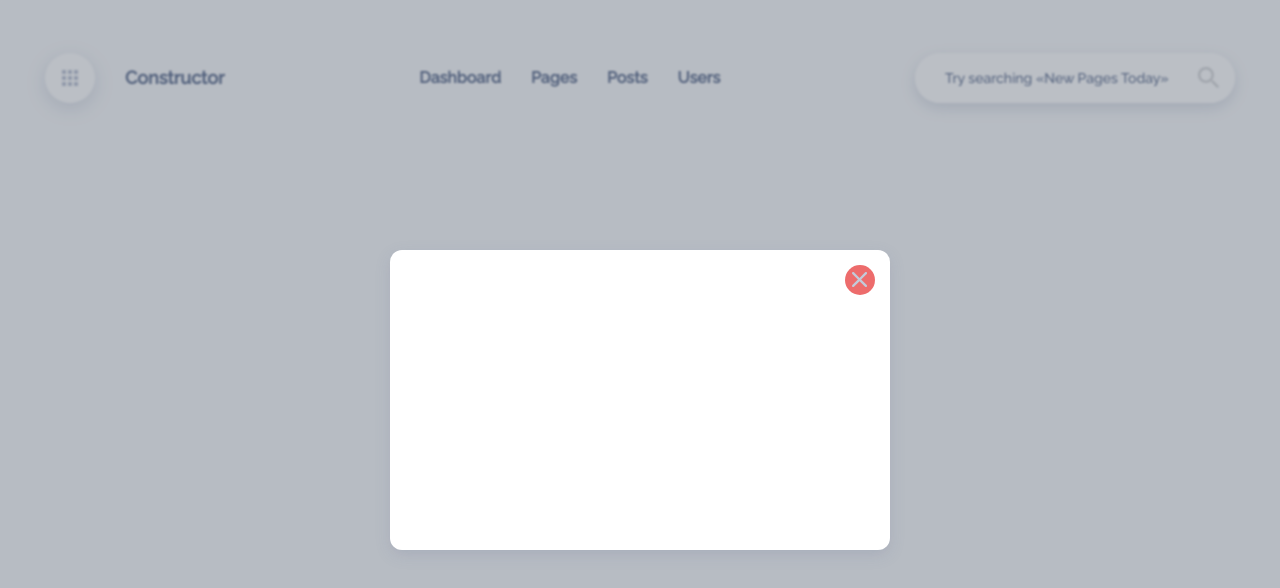
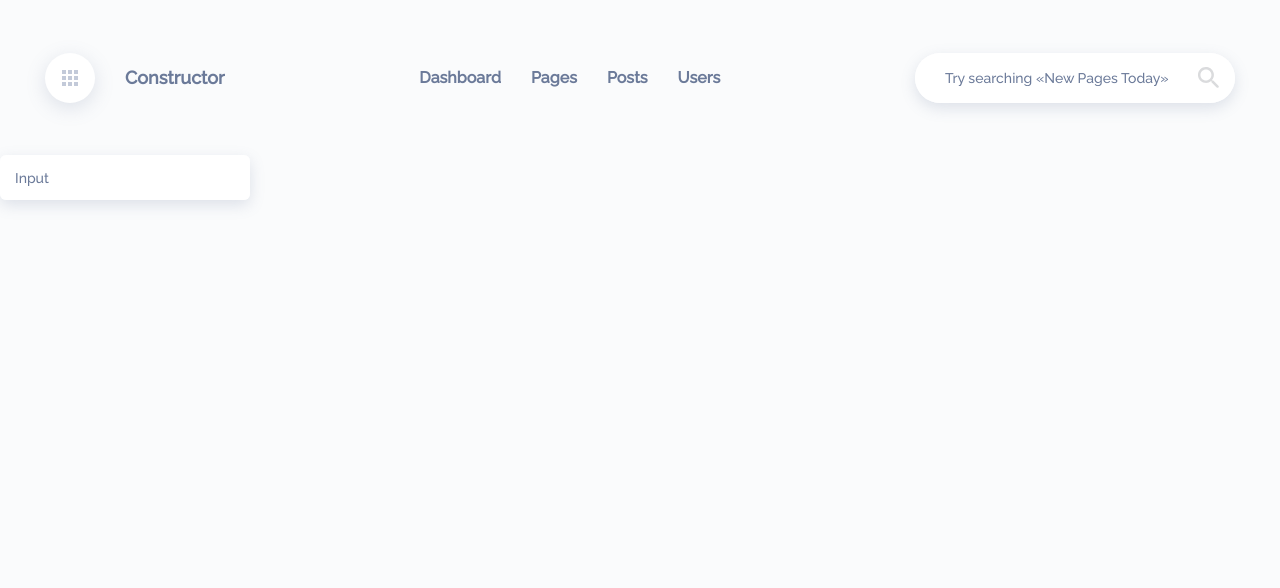
Before and after one commit to saba1101/content-management-react, a React (Vite) app: page / in a window 1280 px wide. Shown: the top 588 px of the page. Built offline with nearby package versions, Linux system fonts and the light colour scheme.

Commit message:
input component addition....

```diff
--- a/src/App.jsx
+++ b/src/App.jsx
@@ -1,10 +1,16 @@
 import { BrowserRouter,Routes,Route,Link } from 'react-router-dom'
 import Home from '@/views/Home/Home.jsx'
 import Header from '@/components/common/header/Header.jsx'
+import { Auth } from './views/authorization/Auth'
+import { useSelector } from 'react-redux'
 
 const App = () => {
+  const { Authorized } = useSelector(state => state.UserStore)
+
   return (
     <>
+    {
+      Authorized ?
         <BrowserRouter>
           <Header/>
           <main>
@@ -13,6 +19,9 @@ const App = () => {
             </Routes>
           </main>
         </BrowserRouter>
+      : <Auth/>
+
+    }
     </>
   )
 }
--- /dev/null
+++ b/src/components/reusable/input/Input.jsx
@@ -0,0 +1,45 @@
+import { useState } from 'react'
+
+import('./Input.scss')
+
+const Input = (
+    props = {
+        placeholder : "Placeholder",
+        name : "",
+        id: "",
+        type : "",
+        value : ""
+    }
+) => {
+
+    const [focused,setFocused] = useState(false)
+
+    const Typing = (event) => {
+        props.Typing(event.target.value)
+    }
+
+    return (
+        <div className="input_wrapper">
+            <input
+                className={`${focused ? 'focused' : ''}`}
+                type={props.type ?? 'text'}
+                name={props.name}
+                id={props.id}
+                placeholder={props.placeholder}
+                onChange={Typing}
+                onFocus={() => setFocused(true)}
+                onBlur={() => setFocused(false)}
+                value={props.value}
+                spellCheck={false}
+            />
+            <div
+                className={
+                    `undeline ${focused ? 'focused' : ''}`
+                }
+            >
+            </div>
+        </div>
+    )
+}
+
+export default Input
--- /dev/null
+++ b/src/components/reusable/input/Input.scss
@@ -0,0 +1,39 @@
+.input_wrapper{
+    width: 100%;
+    height: 2.8125rem;
+    overflow: hidden;
+    position: relative;
+    border-radius: 0.375rem;
+    box-shadow: $main_box_shadow;
+
+    input{
+        width: 100%;
+        height: 100%;
+        padding: 0 0.9375rem;
+        font-size: 0.9375rem;
+        color: $main_text_color;
+
+        &::placeholder{
+            color: $main_text_color;
+            font-size: 0.875rem;
+        }
+    }
+
+    .undeline{
+        width: 0.0625rem;
+        height: 0.0625rem;
+        position: absolute;
+        bottom: 0;
+        left: 50%;
+        transform: translate(-50%,0);
+        background: $main_purple;
+        transition: $main_transition;
+        opacity: 0;
+
+        &.focused{
+            width: calc(100% + (0.125rem * 2));
+            opacity: .5;
+        }
+    }
+
+}
--- a/src/components/reusable/modal/Popup.jsx
+++ b/src/components/reusable/modal/Popup.jsx
@@ -7,12 +7,14 @@ const Popup = (props = {visible: false,slot:null, title: ''}) => {
         return <div className="popup_content_body"> {props.slot} </div>
     }
 
+    const Close_Popup = () => props.closePopup(!props.visible)
+
     return (
         <div className="modal_overlay">
             {
                 props.visible ?
                     <div className="popup">
-                        <div className="close_action">
+                        <div className="close_action" onClick={Close_Popup}>
                             <img src={IconClose} alt="" />
                         </div>
                         <div className="popup_content">
--- a/src/components/reusable/modal/Popup.scss
+++ b/src/components/reusable/modal/Popup.scss
@@ -7,6 +7,7 @@
     left: 0;
     background: rgba($base_dark,.3);
     backdrop-filter: blur(0.0625rem);
+    z-index: 100;
     @include centerEl;
 
 
--- a/src/redux/user/userStore.js
+++ b/src/redux/user/userStore.js
@@ -3,8 +3,10 @@ import { createSlice } from "@reduxjs/toolkit";
 export const userStore = createSlice({
   name: "userStore",
   initialState: {
-    Authorized : false,
-    UserName : ''
+    Authorized : true,
+    UserName : '',
+    Email : '',
+    Avatar : '',
   },
   reducers: {
     Set_Authorize : (state) => state.Authorized = true,
--- a/src/styles/global/_Variables.scss
+++ b/src/styles/global/_Variables.scss
@@ -3,6 +3,7 @@ $main_text_color: #6B7A99;
 $main_purple: #8833FF;
 $main_shadow:#6B7A99;
 $main_red: #E62E2E;
+$main_green: #66FF75;
 
 $base_dark : #202B40;
 
--- a/src/views/Home/Home.jsx
+++ b/src/views/Home/Home.jsx
@@ -1,18 +1,20 @@
 import { useDispatch, useSelector } from "react-redux"
 import Popup from "@/components/reusable/modal/Popup";
 import { Set_UserName } from "../../redux/user/userStore";
-
+import Input from "../../components/reusable/input/Input";
 const Home = () => {
-    const { count } = useSelector((state) => state.counter);
     const dispatch = useDispatch();
+    // const { count } = useSelector((state) => state.counter);
 
     return (
         <div>
-            <Popup
-                visible={true}
-                title=""
-            />
+            <div className="div" style={{width: "250px"}}>
+                <Input
+                    Typing={(value) => null}
+                    placeholder="Input"
+                />
 
+            </div>
         </div>
     )
 }
--- /dev/null
+++ b/src/views/authorization/Auth.jsx
@@ -0,0 +1,12 @@
+import { useState } from "react"
+import Popup from "../../components/reusable/modal/Popup"
+
+export const Auth = (props = {type : ''}) => {
+    const [popupVisible, setpopupVisible] = useState(true)
+
+    return (
+        <Popup
+            visible={popupVisible}
+        />
+    )
+}
```
Also changed, not shown: src/components/reusable/Input.jsx (deleted, +0 -10 lines). Lines whose indentation alone changed are shown as unchanged.
